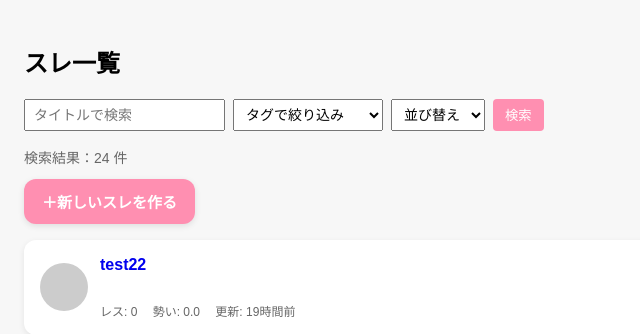
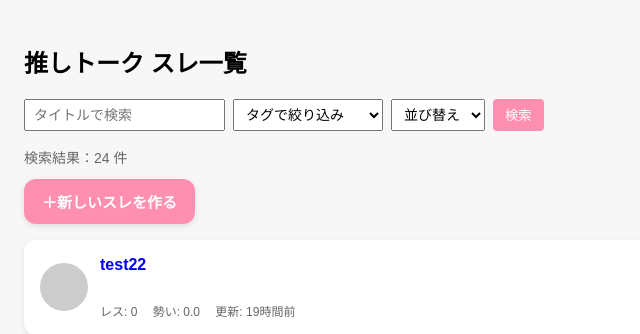
Before and after one commit to dai0105/board, a Django app: page / in a window 1280 px wide. Shown: the top 334 px of the page, without its empty margins (0-640 px from the left). Run offline with Django 5.2, Linux system fonts and the light colour scheme; data comes from the database, SQL or seed files in the repository.

Commit message:
Add site title '推しトーク'

```diff
--- a/board/templates/board/thread_list.html
+++ b/board/templates/board/thread_list.html
@@ -5,12 +5,12 @@
 <html lang="ja">
 <head>
     <meta charset="UTF-8">
-    <title>スレ一覧</title>
+    <title>推しトーク  スレ一覧</title>
     <link rel="stylesheet" href="{% static 'board/thread_list.css' %}">
 </head>
 <body>
 
-<h2 class="page-title">スレ一覧</h2>
+<h2 class="page-title">推しトーク  スレ一覧</h2>
 
 <!-- ▼ 検索フォーム -->
 <form method="GET" class="search-box">
```
